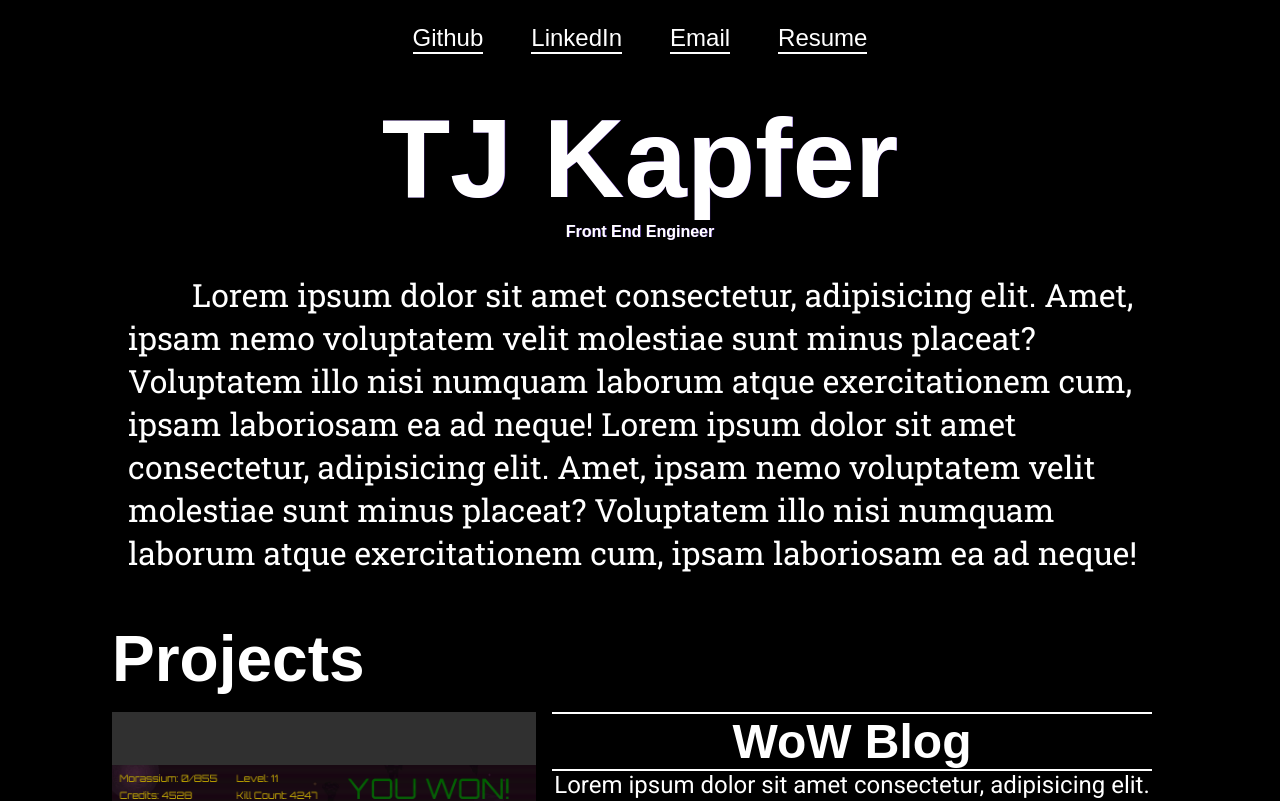
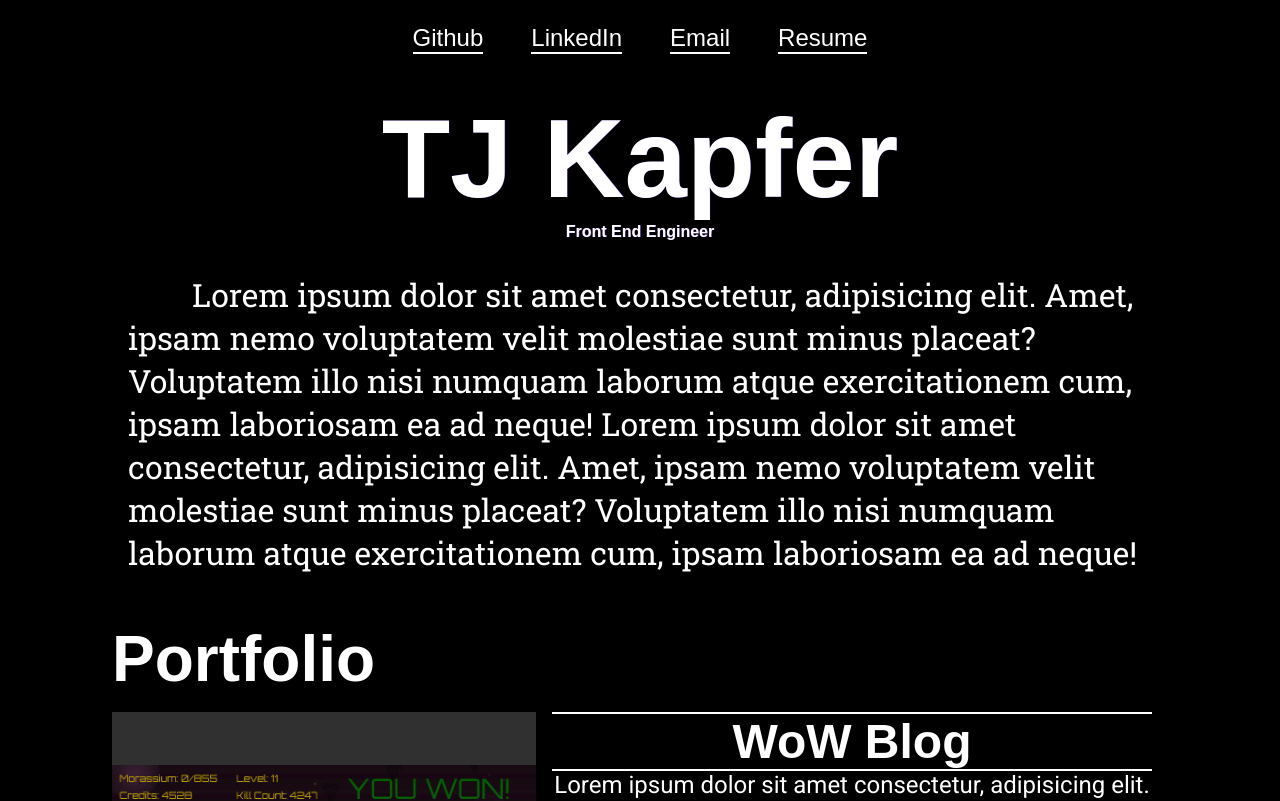
Before and after one commit to treykapfer/treykapfer.github.io, a plain HTML site: page index.html in a window 1280 px wide. Shown: the top 801 px of the page. Drawn offline with Linux system fonts and the light colour scheme; a web font is replaced by a local one.

Commit message:
slight edit

```diff
--- a/index.html
+++ b/index.html
@@ -33,7 +33,7 @@
 
 
                 <!-- every nth(2) child in this container displays the opposite direction -->
-                <h2>Projects</h2>
+                <h2>Portfolio</h2>
                 <div class="small_container">
                     <div class="project_row">
                         <div class="img_container">
```
